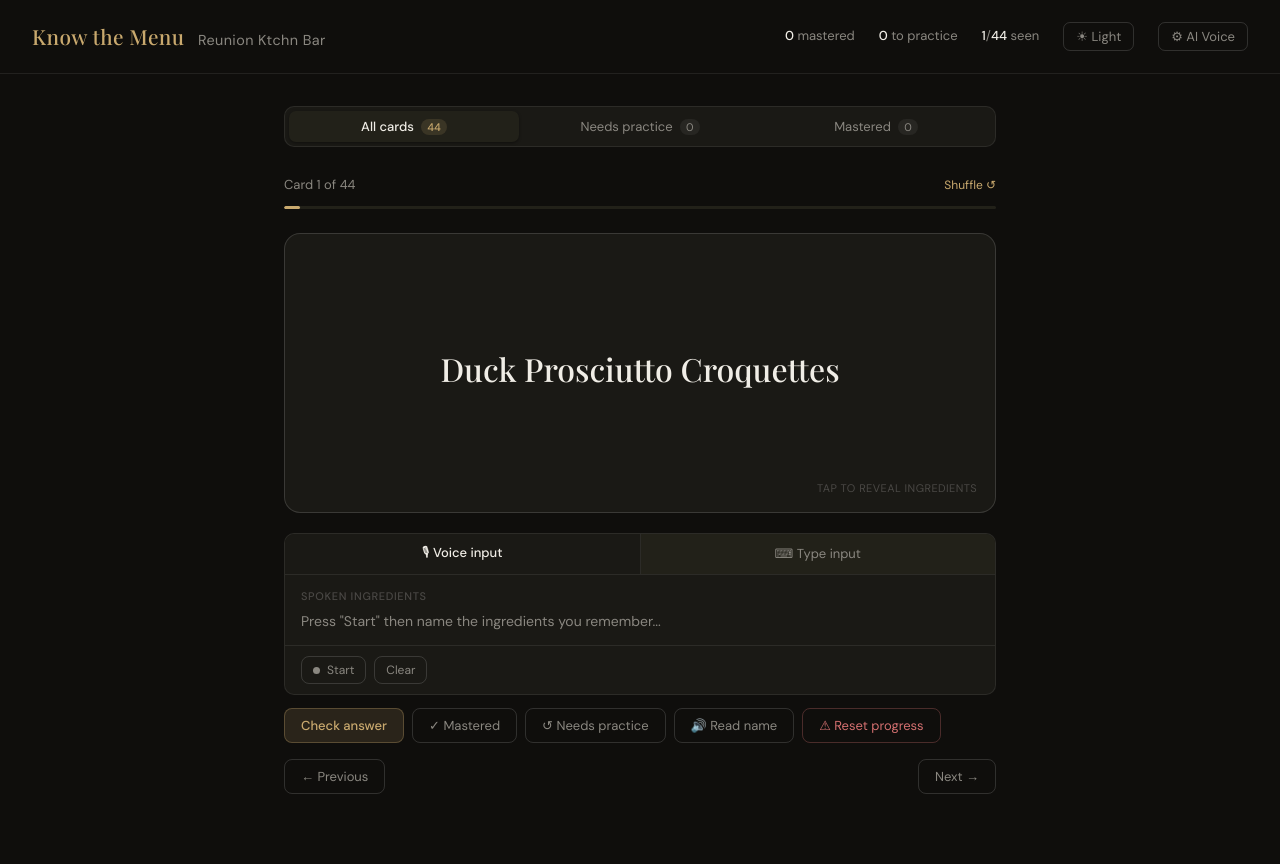
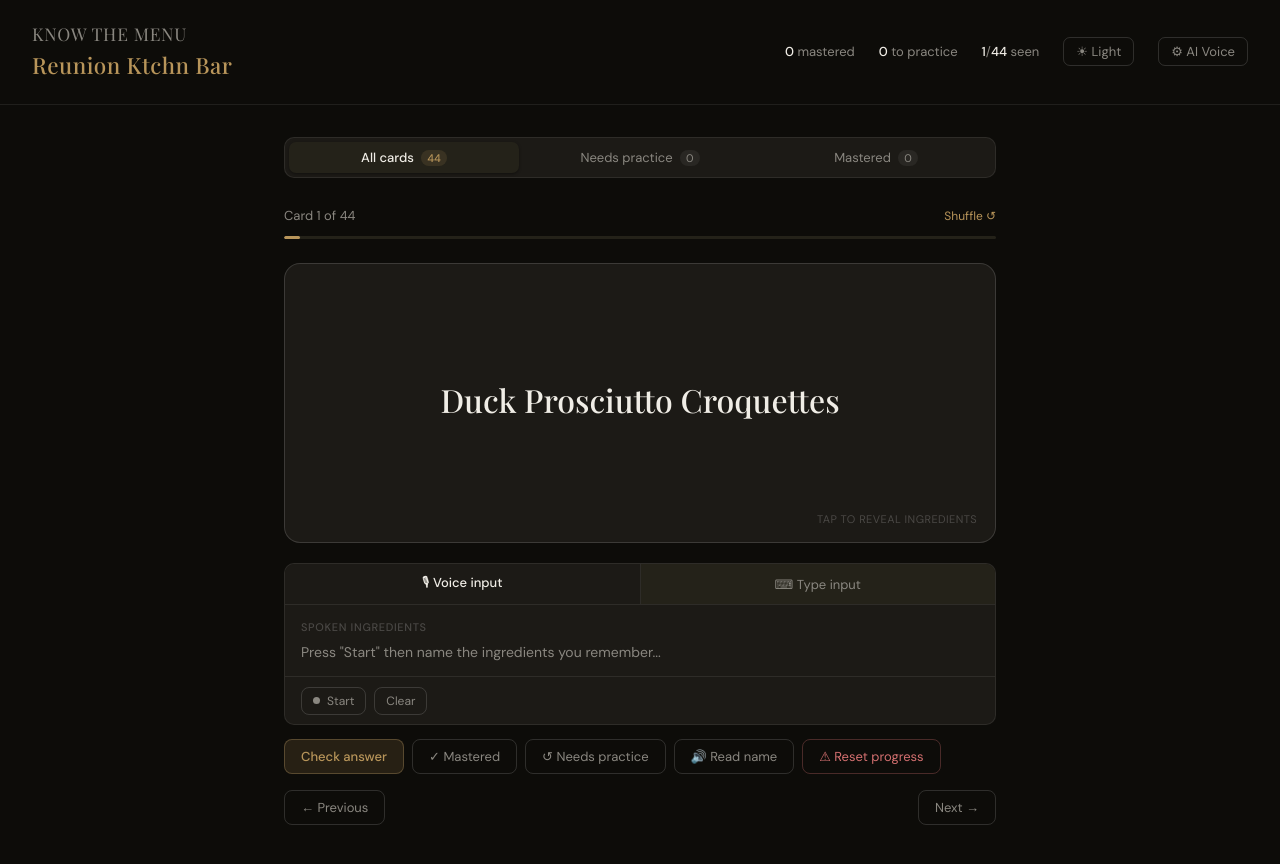
Before and after one commit to mejia-b/menu-trainer, a plain HTML site: page index.html in a window 1280 px wide. Before the commit the page ends 842 px from the top, so only its background shows below. Drawn offline with nearby package versions, Linux system fonts and the light colour scheme.

Commit message:
Update UI

```diff
--- a/index.html
+++ b/index.html
@@ -7,16 +7,16 @@
 <link href="https://fonts.googleapis.com/css2?family=Playfair+Display:wght@400;500;600&family=DM+Sans:wght@300;400;500&display=swap" rel="stylesheet">
 <style>
   :root {
-    --bg: #0f0e0c;
-    --surface: #1a1915;
-    --surface2: #222119;
+    --bg: #0d0c09;
+    --surface: #1c1a16;
+    --surface2: #242219;
     --border: rgba(255,255,255,0.08);
     --border2: rgba(255,255,255,0.14);
     --text: #f0ede6;
     --text-muted: #8a8780;
     --text-dim: #4a4845;
-    --accent: #c9a96e;
-    --accent-dim: rgba(201,169,110,0.15);
+    --accent: #b8955a;
+    --accent-dim: rgba(184,149,90,0.15);
     --green: #6aab7e;
     --green-bg: rgba(106,171,126,0.12);
     --red: #d47070;
@@ -30,8 +30,8 @@
   body { font-family: 'DM Sans', sans-serif; background: var(--bg); color: var(--text); min-height: 100vh; font-size: 15px; line-height: 1.6; }
 
   header { border-bottom: 1px solid var(--border); padding: 1.25rem 2rem; display: flex; align-items: center; justify-content: space-between; position: sticky; top: 0; background: var(--bg); z-index: 100; }
-  .logo { font-family: 'Playfair Display', serif; font-size: 1.3rem; font-weight: 500; color: var(--accent); letter-spacing: 0.02em; }
-  .logo span { color: var(--text-muted); font-weight: 400; font-size: 0.9rem; margin-left: 0.5rem; font-family: 'DM Sans', sans-serif; }
+  .logo { font-family: 'Playfair Display', serif; font-size: 1.1rem; font-weight: 400; color: var(--text-muted); letter-spacing: 0.04em; text-transform: uppercase; }
+  .logo span { display: block; color: var(--accent); font-weight: 500; font-size: 1.4rem; margin-left: 0; font-family: 'Playfair Display', serif; letter-spacing: 0.02em; text-transform: none; }
   .header-right { display: flex; align-items: center; gap: 1.5rem; }
   .header-stats { display: flex; gap: 1.5rem; font-size: 13px; color: var(--text-muted); }
   .header-stats strong { color: var(--text); font-weight: 500; }
@@ -70,7 +70,7 @@
   .card-inner { position: relative; width: 100%; min-height: 280px; transform-style: preserve-3d; transition: transform 0.55s cubic-bezier(0.4,0,0.2,1); }
   .card-inner.flipped { transform: rotateY(180deg); }
   .card-face { position: absolute; width: 100%; min-height: 280px; backface-visibility: hidden; border: 1px solid var(--border2); border-radius: 16px; padding: 2rem; background: var(--surface); display: flex; flex-direction: column; align-items: center; justify-content: center; transition: border-color 0.2s; }
-  .card-face:hover { border-color: rgba(201,169,110,0.25); }
+  .card-face:hover { border-color: rgba(184,149,90,0.35); box-shadow: 0 0 24px rgba(184,149,90,0.06); }
   .card-back { transform: rotateY(180deg); align-items: flex-start; justify-content: flex-start; }
   .card-hint { font-size: 11px; color: var(--text-dim); position: absolute; bottom: 14px; right: 18px; letter-spacing: 0.04em; text-transform: uppercase; }
   .dish-name { font-family: 'Playfair Display', serif; font-size: 2rem; font-weight: 500; color: var(--text); text-align: center; line-height: 1.3; margin-bottom: 1rem; }
@@ -156,16 +156,17 @@
   }
 
   body.light {
-  --bg: #f5f3ef;
-  --surface: #ffffff;
-  --surface2: #eceae4;
-  --border: rgba(0,0,0,0.08);
-  --border2: rgba(0,0,0,0.14);
-  --text: #1a1815;
-  --text-muted: #6a6860;
-  --text-dim: #a0a098;
-  --accent: #a07840;
-  --accent-dim: rgba(160,120,64,0.12);
+  --bg: #f7f4ee;
+  --surface: #fdfbf7;
+  --surface2: #f0ece3;
+  --border: rgba(0,0,0,0.07);
+  --border2: rgba(0,0,0,0.12);
+  --text: #1a1710;
+  --text-muted: #6b6658;
+  --text-dim: #a09880;
+  --accent: #96721e;
+  --accent-dim: rgba(150,114,30,0.12);
+}
 }
 </style>
 </head>
```
